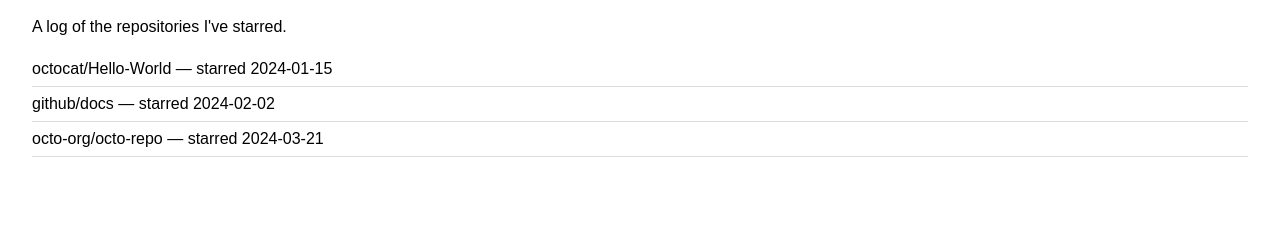
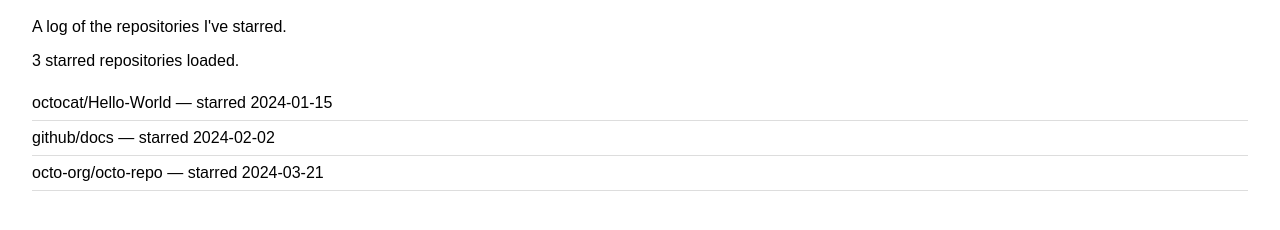
Before and after one commit to kenalex19/stargazers-log, a plain HTML site: page index.html in a window 1280 px wide. Shown: the part 72-302 px from the top of the page. Drawn offline with Linux system fonts and the light colour scheme.

Commit message:
Address review feedback

```diff
--- a/index.html
+++ b/index.html
@@ -2,13 +2,15 @@
 <html lang="en">
   <head>
     <meta charset="utf-8">
+    <meta name="viewport" content="width=device-width, initial-scale=1">
     <title>Stargazers log</title>
     <link rel="stylesheet" href="style.css">
   </head>
   <body>
     <h1>Stargazers log</h1>
     <p>A log of the repositories I've starred.</p>
-    <ul id="starred"></ul>
+    <p id="status" role="status" aria-live="polite">Loading repositories...</p>
+    <ul id="starred" aria-busy="true"></ul>
     <script src="script.js"></script>
   </body>
 </html>
--- a/script.js
+++ b/script.js
@@ -1,10 +1,47 @@
-fetch("events.json")
-  .then((response) => response.json())
-  .then((events) => {
-    const list = document.querySelector("#starred");
-    events.forEach((event) => {
+const list = document.querySelector("#starred");
+const status = document.querySelector("#status");
+
+function isRepository(event) {
+  return event
+    && typeof event.name === "string"
+    && event.name.trim() !== ""
+    && typeof event.starred === "string"
+    && event.starred.trim() !== "";
+}
+
+function showError(message) {
+  list.replaceChildren();
+  list.setAttribute("aria-busy", "false");
+  status.textContent = message;
+}
+
+async function loadRepositories() {
+  try {
+    const response = await fetch("events.json");
+    if (!response.ok) {
+      throw new Error(`Request failed with status ${response.status}`);
+    }
+
+    const events = await response.json();
+    if (!Array.isArray(events) || !events.every(isRepository)) {
+      throw new Error("Repository data has an invalid format");
+    }
+
+    const items = events.map((event) => {
       const item = document.createElement("li");
       item.textContent = `${event.name} — starred ${event.starred}`;
-      list.appendChild(item);
+      return item;
     });
-  });
+
+    list.replaceChildren(...items);
+    list.setAttribute("aria-busy", "false");
+    status.textContent = events.length === 0
+      ? "No starred repositories found."
+      : `${events.length} starred repositories loaded.`;
+  } catch (error) {
+    console.error(error);
+    showError("The starred repositories could not be loaded. Please try again later.");
+  }
+}
+
+loadRepositories();
```
